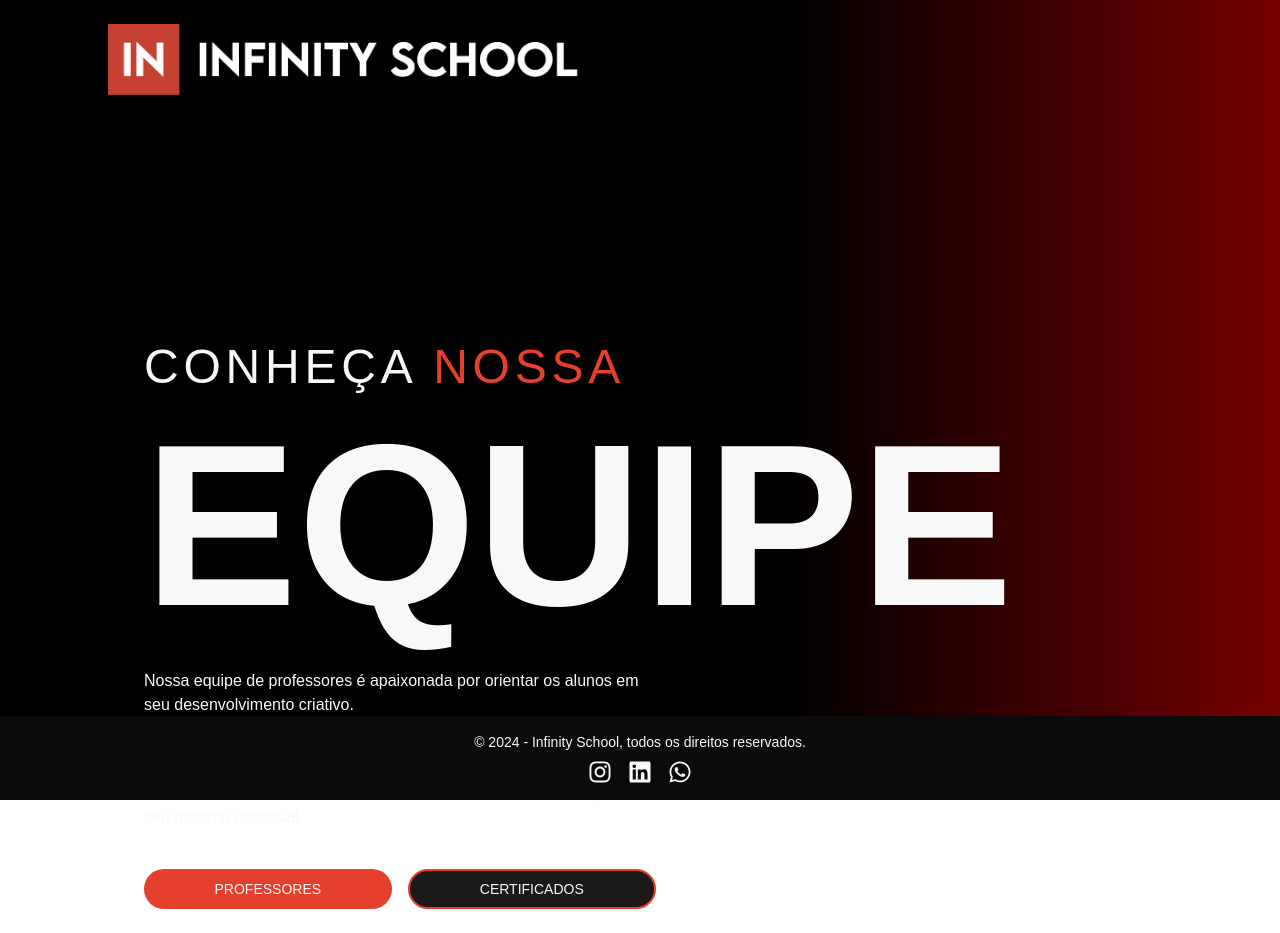
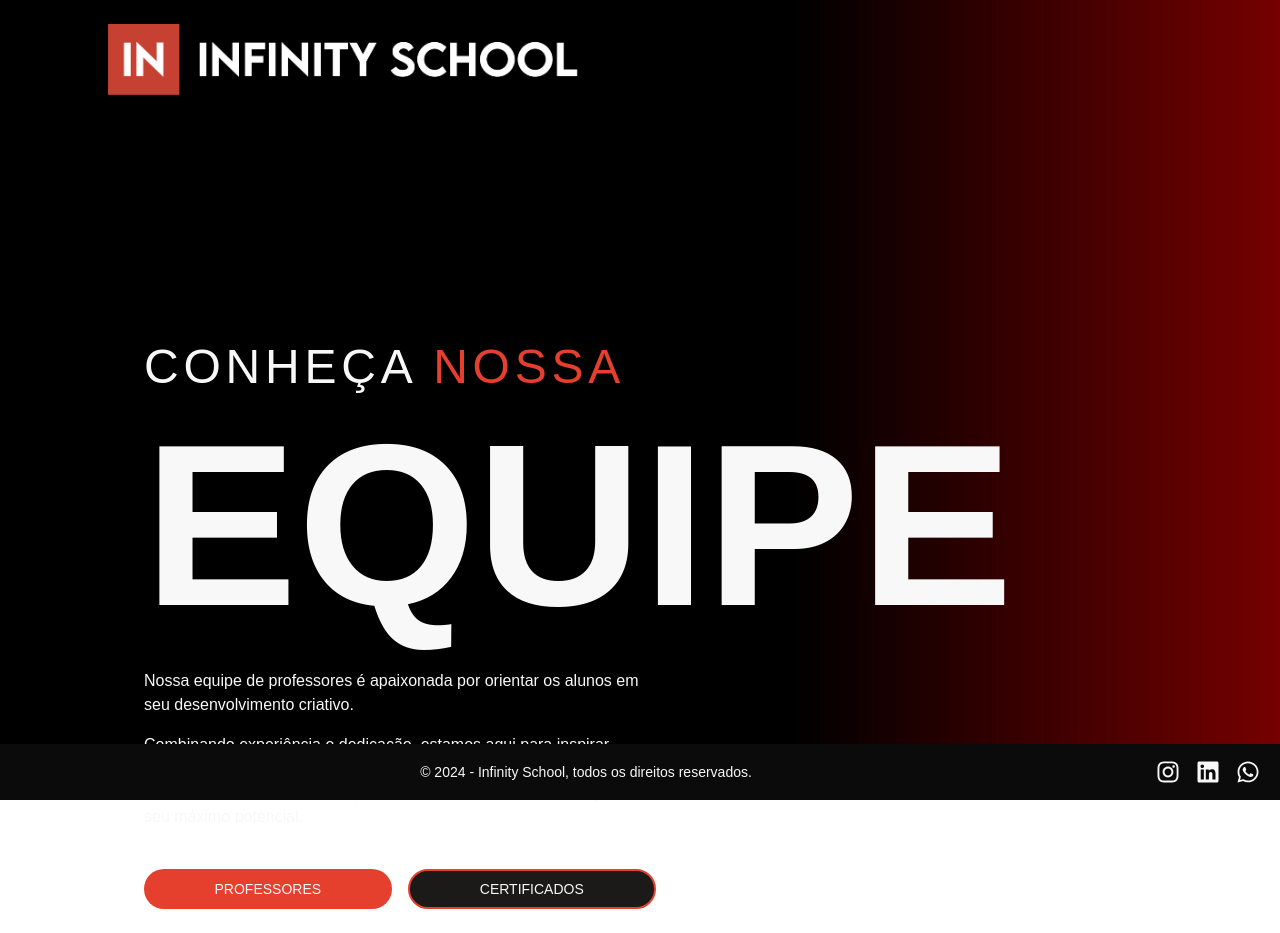
Before and after one commit to italogabl00/infinity-app, a React (Vite) app: page / in a window 1280 px wide. Built offline with nearby package versions, Linux system fonts and the light colour scheme.

Commit message:
Feat: ajusting icons position

```diff
--- a/src/components/Footer.jsx
+++ b/src/components/Footer.jsx
@@ -3,9 +3,11 @@
 function Footer() {
   return (
     <footer className="bg-gray-900 text-white py-4 text-center text-sm sticky top-[100vh] w-[100vw] bg-inallblack text-inwhite">
-      <div className="container mx-auto flex flex-col items-center">
-        <p>&copy; 2024 - Infinity School, todos os direitos reservados.</p>
-        <div className="flex mt-2 space-x-4">
+      <div className="container mx-auto flex justify-between items-center px-4">
+        <div className="flex-grow text-center">
+          <p>&copy; 2024 - Infinity School, todos os direitos reservados.</p>
+        </div>
+        <div className="flex mr-1 space-x-4">
           <a
             href="https://www.instagram.com/infinity.school/"
             target="_blank"
```
